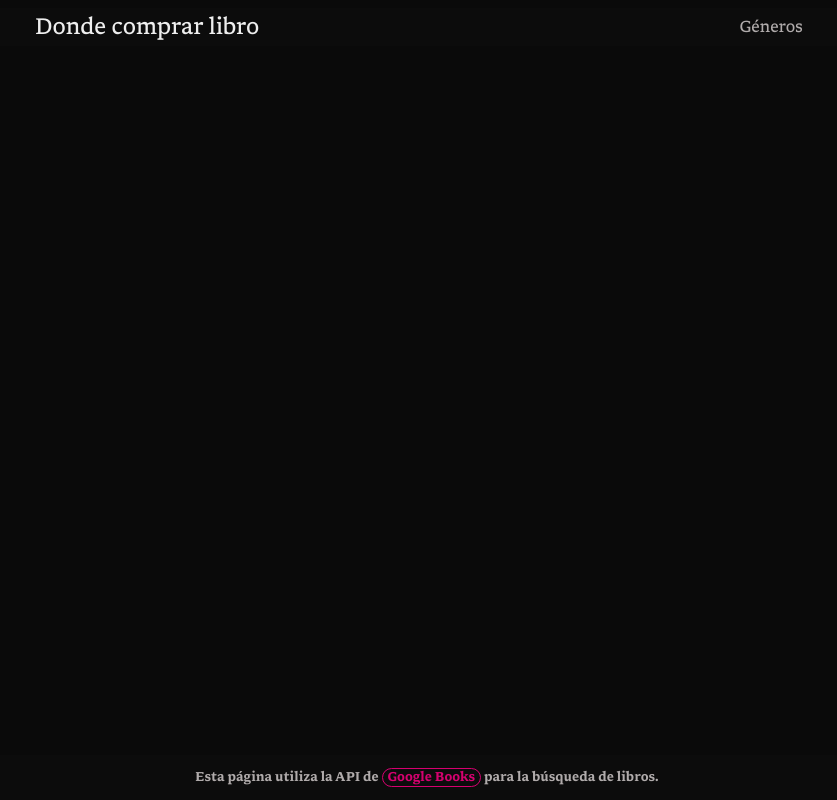
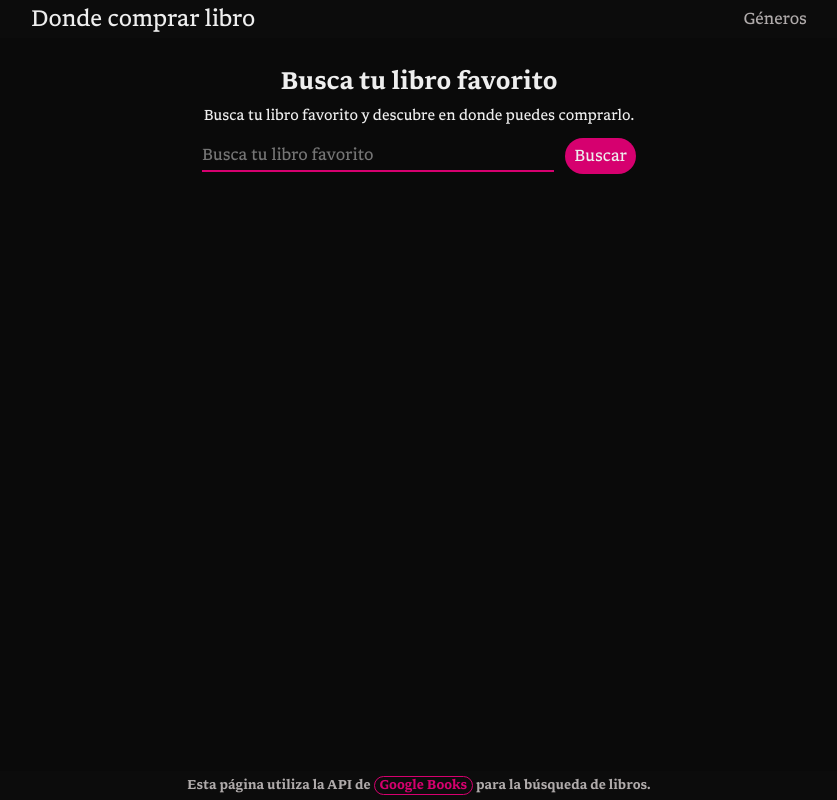
Before and after one commit to AGNajera/donde-comprar-libro, a React (Vite) app: page / in a window 1280 px wide. Shown: the whole page, without its empty margins (221-1058 px from the left). Built offline with nearby package versions, Linux system fonts and the light colour scheme.

Commit message:
Hero y cambios de estilos globales. Algunos estilos que tenía los pasé a index y fui creando más, aún hay estilos rotos. Hero tiene su form de busqueda, falta agregar mas cosas, no está terminado.

```diff
--- a/src/App.tsx
+++ b/src/App.tsx
@@ -1,10 +1,12 @@
 import { Header } from "./components/Header.tsx";
 import { Footer } from "./components/Footer.tsx";
+import { Hero } from "./components/Hero.tsx";
 
 function App() {
   return (
     <div className="App">
       <Header />
+      <Hero />
       <Footer />
     </div>
   );
--- a/src/components/Footer.css
+++ b/src/components/Footer.css
@@ -9,14 +9,6 @@ footer {
   padding: 0.5rem;
 }
 
-small {
+footer > small {
   font-family: var(--font-bold);
-  padding: 0.5rem;
 }
-
-span {
-  color: var(--primary);
-  border: 1px solid var(--primary);
-  padding: 0.1rem 0.3rem;
-  border-radius: 10px;
-}
--- a/src/components/Header.css
+++ b/src/components/Header.css
@@ -7,7 +7,7 @@ header {
   background-color: var(--foreground);
 }
 
-section > .title {
+.title {
   font-size: 1.4rem;
   text-decoration: none;
   color: var(--text);
--- /dev/null
+++ b/src/components/Hero.css
@@ -0,0 +1,49 @@
+.hero main {
+  display: flex;
+  flex-direction: column;
+  justify-content: center;
+  gap: 0.5rem;
+  width: 100%;
+}
+
+.hero h2 {
+  margin-top: 2rem;
+  text-align: center;
+}
+
+.hero p {
+  text-align: center;
+}
+
+.search-form {
+  display: flex;
+  justify-content: center;
+  align-items: center;
+  gap: 0.67rem;
+}
+
+.search-input {
+  background: transparent;
+  width: 100%;
+  max-width: 22rem;
+  border: 0;
+  min-height: 2rem;
+  color: var(--text-muted);
+  padding: 0.2rem 0;
+  border-bottom: 2px solid var(--primary);
+  font: inherit;
+  font-size: 1rem;
+}
+
+.search-button {
+  height: 2.25rem;
+  font-size: 0.9rem;
+  width: 4.45rem;
+  transition: transform 0.3s ease-in;
+  font: inherit;
+  flex-shrink: 0;
+
+  &:active {
+    transform: scale(0.95);
+  }
+}
--- /dev/null
+++ b/src/components/Hero.tsx
@@ -0,0 +1,24 @@
+import "./Hero.css";
+
+export function Hero() {
+  return (
+    <main className="hero">
+      <h2>Busca tu libro favorito</h2>
+      <p>Busca tu libro favorito y descubre en donde puedes comprarlo.</p>
+      <form
+        className="search-form"
+        name="search-form"
+        method="get"
+      >
+        <input
+          type="text"
+          placeholder="Busca tu libro favorito"
+          className="search-input"
+        />
+        <button type="submit" className="search-button">
+          Buscar
+        </button>
+      </form>
+    </main>
+  );
+}
--- a/src/index.css
+++ b/src/index.css
@@ -3,9 +3,9 @@
   --font-bold: "Libron-Bold";
   --text: #eee;
   --text-muted: #c6c1c1e1;
-  --primary: oklch(56.678% 0.22944 0.744);
-  --primary-text: oklch(75.144% 0.17467 352.417);
-  --primary-hover: oklch(50.644% 0.2051 0.554);
+  --primary: #d6006f;
+  --primary-text: #ff7ab9;
+  --primary-hover: #b8005f;
   --background: #0a0a0a;
   --foreground: #0c0c0c;
 }
@@ -26,12 +26,16 @@
   box-sizing: border-box;
 }
 
-html {
+body {
   margin: 0;
   padding: 0;
+}
+
+html {
   font-family: var(--font-ui), "Segoe UI", Tahoma, Geneva, Verdana, sans-serif;
   background: var(--background);
   height: 100dvh;
+  width: 100vw;
 }
 
 h1,
@@ -39,6 +43,8 @@ h2,
 h3 {
   font-family: var(--font-bold);
   color: var(--text);
+  margin: 0;
+  padding: 0;
 }
 
 small {
@@ -73,6 +79,29 @@ a {
 }
 
 p {
-  font-size: 1rem;
+  font-size: 0.9rem;
   color: var(--text);
 }
+
+button {
+  background-color: var(--primary);
+  color: var(--text);
+  border: 0;
+  border-radius: 20px;
+  min-height: 2em;
+  cursor: pointer;
+  padding: 0.4rem 0.6rem;
+
+  &:hover,
+  &:focus {
+    background-color: var(--primary-hover);
+    transition: all 0.3s ease;
+  }
+}
+
+span {
+  color: var(--primary);
+  border: 1px solid var(--primary);
+  padding: 0.1rem 0.3rem;
+  border-radius: 10px;
+}
```
